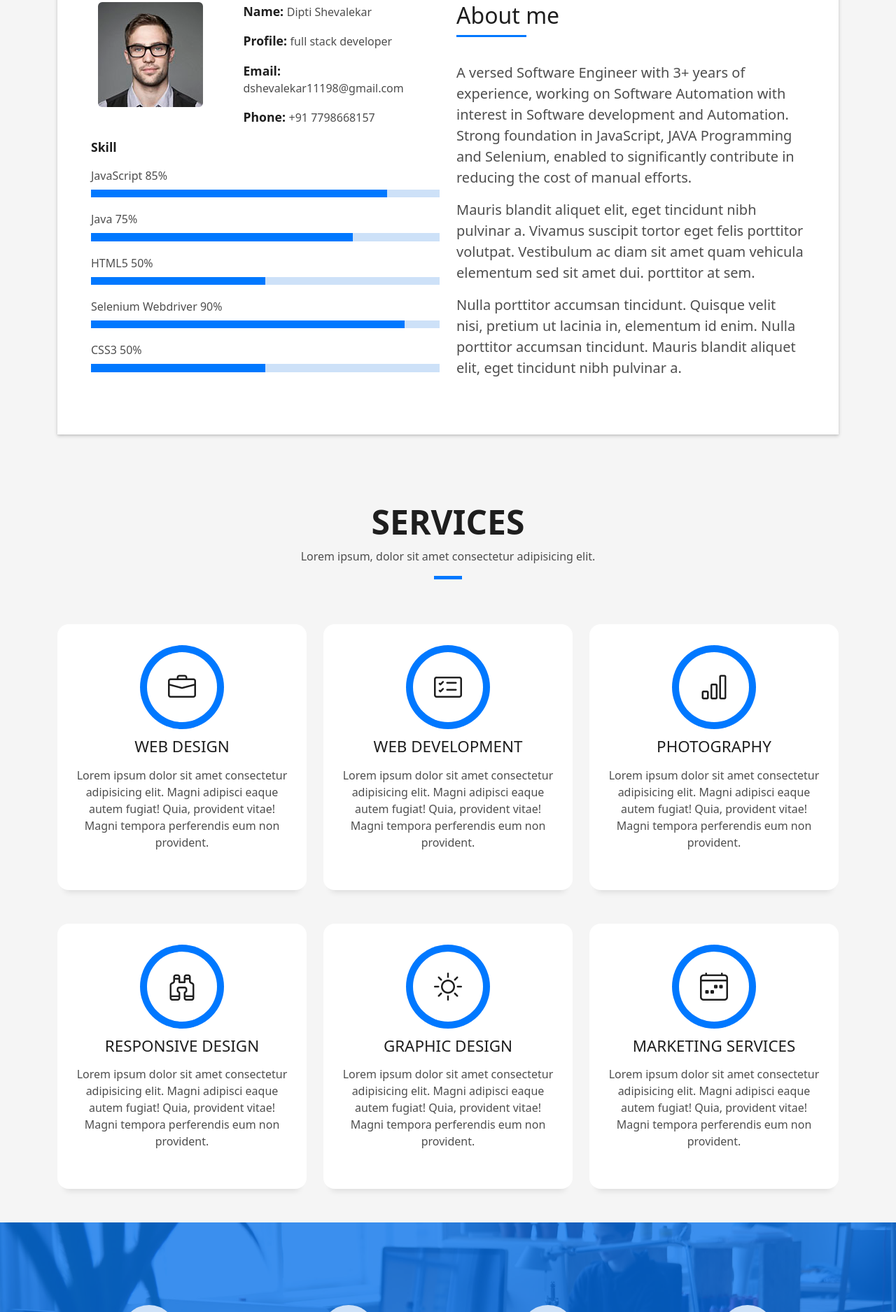
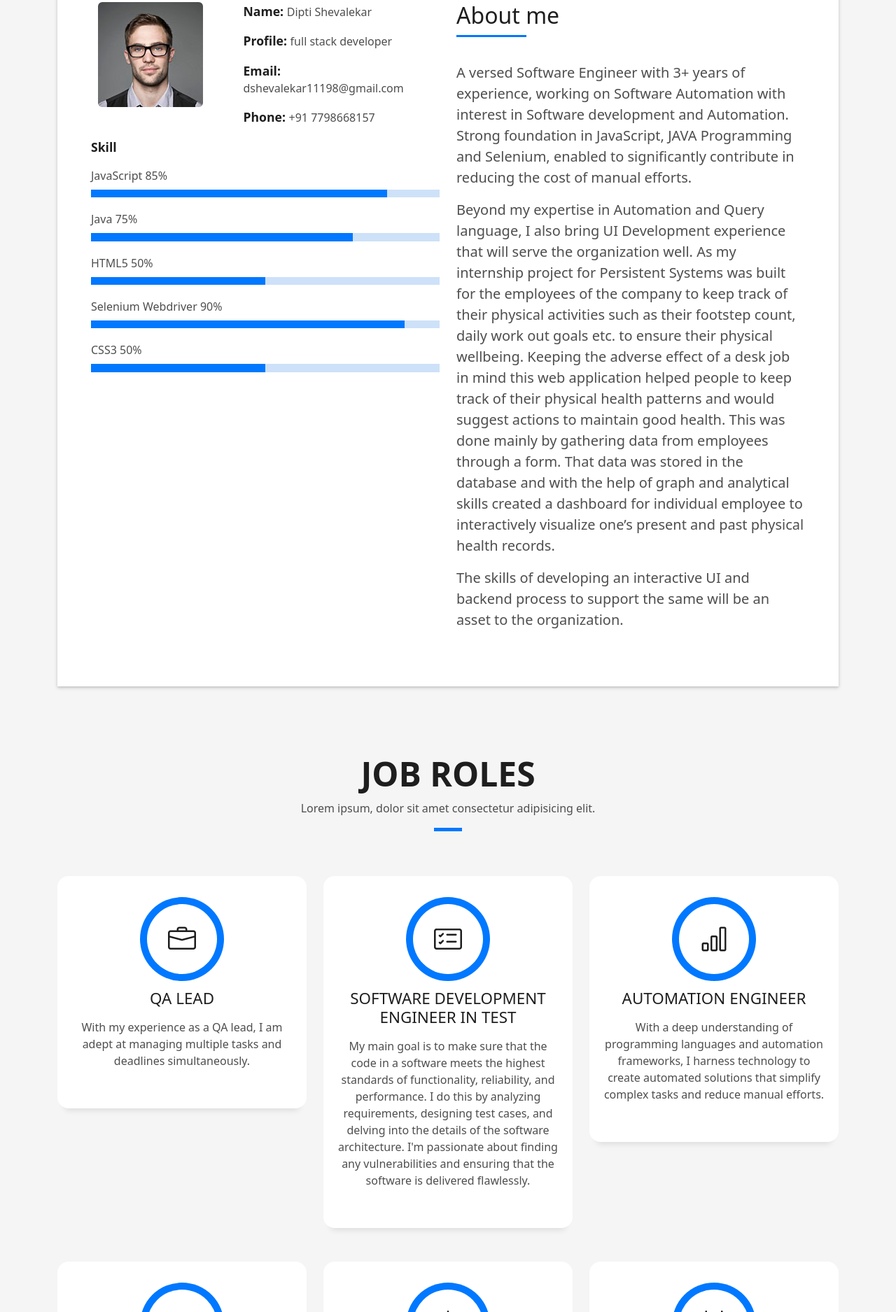
Before and after one commit to DiptiShevalekar/portfolio, a plain HTML site: page index.html in a window 1280 px wide. Shown: the part 925-2800 px from the top of the page at 70% size. Drawn offline with Linux system fonts and the light colour scheme.

Commit message:
3rd push

```diff
--- a/index.html
+++ b/index.html
@@ -5,7 +5,7 @@
   <meta charset="utf-8">
   <meta content="width=device-width, initial-scale=1.0" name="viewport">
 
-  <title>DevFolio Bootstrap Portfolio Template - Index</title>
+  <title></title>
   <meta content="" name="description">
   <meta content="" name="keywords">
 
@@ -22,13 +22,6 @@
   <!-- Template Main CSS File -->
   <link href="assets/css/style.css" rel="stylesheet">
 
-  <!-- =======================================================
-  * Template Name: DevFolio
-  * Updated: Mar 10 2023 with Bootstrap v5.2.3
-  * Template URL: https://bootstrapmade.com/devfolio-bootstrap-portfolio-html-template/
-  * Author: BootstrapMade.com
-  * License: https://bootstrapmade.com/license/
-  ======================================================== -->
 </head>
 
 <body>
@@ -37,7 +30,7 @@
   <header id="header" class="fixed-top">
     <div class="container d-flex align-items-center justify-content-between">
 
-      <h1 class="logo"><a href="index.html">DevFolio</a></h1>
+      <h1 class="logo"><a href="index.html"></a></h1>
       <!-- Uncomment below if you prefer to use an image logo -->
       <!-- <a href="index.html" class="logo"><img src="assets/img/logo.png" alt="" class="img-fluid"></a>-->
 
@@ -145,17 +138,14 @@
                       </h5>
                     </div>
                     <p class="lead">
-                      A versed Software Engineer with 3+ years of experience, working on Software Automation with interest in Software development and Automation. Strong foundation in JavaScript, JAVA Programming and Selenium, enabled to significantly contribute in reducing the cost of manual efforts.
+                    A versed Software Engineer with 3+ years of experience, working on Software Automation with interest in Software development and Automation.
+                    Strong foundation in JavaScript, JAVA Programming and Selenium, enabled to significantly contribute in reducing the cost of manual efforts.
                     </p>
                     <p class="lead">
-                      Mauris blandit aliquet elit, eget tincidunt nibh pulvinar a. Vivamus suscipit tortor eget felis
-                      porttitor volutpat. Vestibulum
-                      ac diam sit amet quam vehicula elementum sed sit amet dui. porttitor at sem.
+                      Beyond my expertise in Automation and Query language, I also bring UI Development experience that will serve the organization well. As my internship project for Persistent Systems was built for the employees of the company to keep track of their physical activities such as their footstep count, daily work out goals etc. to ensure their physical wellbeing. Keeping the adverse effect of a desk job in mind this web application helped people to keep track of their physical health patterns and would suggest actions to maintain good health. This was done mainly by gathering data from employees through a form. That data was stored in the database and with the help of graph and analytical skills created a dashboard for individual employee to interactively visualize one’s present and past physical health records.
                     </p>
                     <p class="lead">
-                      Nulla porttitor accumsan tincidunt. Quisque velit nisi, pretium ut lacinia in, elementum id enim.
-                      Nulla porttitor accumsan
-                      tincidunt. Mauris blandit aliquet elit, eget tincidunt nibh pulvinar a.
+                       The skills of developing an interactive UI and backend process to support the same will be an asset to the organization.
                     </p>
                   </div>
                 </div>
@@ -173,7 +163,7 @@
           <div class="col-sm-12">
             <div class="title-box text-center">
               <h3 class="title-a">
-                Services
+                JOB ROLES
               </h3>
               <p class="subtitle-a">
                 Lorem ipsum, dolor sit amet consectetur adipisicing elit.
@@ -189,11 +179,9 @@
                 <span class="ico-circle"><i class="bi bi-briefcase"></i></span>
               </div>
               <div class="service-content">
-                <h2 class="s-title">Web Design</h2>
+                <h2 class="s-title">QA LEAD</h2>
                 <p class="s-description text-center">
-                  Lorem ipsum dolor sit amet consectetur adipisicing elit. Magni adipisci eaque autem fugiat! Quia,
-                  provident vitae! Magni
-                  tempora perferendis eum non provident.
+                  With my experience as a QA lead, I am adept at managing multiple tasks and deadlines simultaneously.
                 </p>
               </div>
             </div>
@@ -204,11 +192,9 @@
                 <span class="ico-circle"><i class="bi bi-card-checklist"></i></span>
               </div>
               <div class="service-content">
-                <h2 class="s-title">Web Development</h2>
+                <h2 class="s-title">SOFTWARE DEVELOPMENT ENGINEER IN TEST</h2>
                 <p class="s-description text-center">
-                  Lorem ipsum dolor sit amet consectetur adipisicing elit. Magni adipisci eaque autem fugiat! Quia,
-                  provident vitae! Magni
-                  tempora perferendis eum non provident.
+                  My main goal is to make sure that the code in a software meets the highest standards of functionality, reliability, and performance. I do this by analyzing requirements, designing test cases, and delving into the details of the software architecture. I'm passionate about finding any vulnerabilities and ensuring that the software is delivered flawlessly.
                 </p>
               </div>
             </div>
@@ -219,11 +205,9 @@
                 <span class="ico-circle"><i class="bi bi-bar-chart"></i></span>
               </div>
               <div class="service-content">
-                <h2 class="s-title">Photography</h2>
+                <h2 class="s-title">AUTOMATION ENGINEER</h2>
                 <p class="s-description text-center">
-                  Lorem ipsum dolor sit amet consectetur adipisicing elit. Magni adipisci eaque autem fugiat! Quia,
-                  provident vitae! Magni
-                  tempora perferendis eum non provident.
+                  With a deep understanding of programming languages and automation frameworks, I harness technology to create automated solutions that simplify complex tasks and reduce manual efforts.
                 </p>
               </div>
             </div>
@@ -234,11 +218,9 @@
                 <span class="ico-circle"><i class="bi bi-binoculars"></i></span>
               </div>
               <div class="service-content">
-                <h2 class="s-title">Responsive Design</h2>
+                <h2 class="s-title">FULLSTACK DEVELOPER INTERN</h2>
                 <p class="s-description text-center">
-                  Lorem ipsum dolor sit amet consectetur adipisicing elit. Magni adipisci eaque autem fugiat! Quia,
-                  provident vitae! Magni
-                  tempora perferendis eum non provident.
+                  I am equipped with a diverse skill set that allows me to tackle projects from end to end. From crafting intuitive user interfaces and captivating user experiences to designing robust server-side architectures and optimizing database performance, I thrive in the dynamic realm of fullstack development.
                 </p>
               </div>
             </div>
@@ -249,11 +231,9 @@
                 <span class="ico-circle"><i class="bi bi-brightness-high"></i></span>
               </div>
               <div class="service-content">
-                <h2 class="s-title">Graphic Design</h2>
+                <h2 class="s-title">WEB DESIGN INTERN</h2>
                 <p class="s-description text-center">
-                  Lorem ipsum dolor sit amet consectetur adipisicing elit. Magni adipisci eaque autem fugiat! Quia,
-                  provident vitae! Magni
-                  tempora perferendis eum non provident.
+                  I have a keen eye for detail, ensuring that user interface elements, typography, and color schemes harmonized seamlessly to enhance the user experience.
                 </p>
               </div>
             </div>
@@ -264,11 +244,9 @@
                 <span class="ico-circle"><i class="bi bi-calendar4-week"></i></span>
               </div>
               <div class="service-content">
-                <h2 class="s-title">Marketing Services</h2>
+                <h2 class="s-title">YOGA TRAINER</h2>
                 <p class="s-description text-center">
-                  Lorem ipsum dolor sit amet consectetur adipisicing elit. Magni adipisci eaque autem fugiat! Quia,
-                  provident vitae! Magni
-                  tempora perferendis eum non provident.
+                  Experience spanning across various yoga styles, such as Hatha, Vinyasa, and Yin, allowing me to tailor sessions to the unique needs and abilities of my students.
                 </p>
               </div>
             </div>
@@ -288,8 +266,8 @@
                 <span class="ico-circle"><i class="bi bi-check"></i></span>
               </div>
               <div class="counter-num">
-                <p data-purecounter-start="0" data-purecounter-end="450" data-purecounter-duration="1" class="counter purecounter"></p>
-                <span class="counter-text">WORKS COMPLETED</span>
+                <p data-purecounter-start="0" data-purecounter-end="6" data-purecounter-duration="1" class="counter purecounter"></p>
+                <span class="counter-text">PROJECTS COMPLETED</span>
               </div>
             </div>
           </div>
@@ -299,7 +277,7 @@
                 <span class="ico-circle"><i class="bi bi-journal-richtext"></i></span>
               </div>
               <div class="counter-num">
-                <p data-purecounter-start="0" data-purecounter-end="25" data-purecounter-duration="1" class="counter purecounter"></p>
+                <p data-purecounter-start="0" data-purecounter-end="3" data-purecounter-duration="1" class="counter purecounter"></p>
                 <span class="counter-text">YEARS OF EXPERIENCE</span>
               </div>
             </div>
@@ -310,8 +288,8 @@
                 <span class="ico-circle"><i class="bi bi-people"></i></span>
               </div>
               <div class="counter-num">
-                <p data-purecounter-start="0" data-purecounter-end="550" data-purecounter-duration="1" class="counter purecounter"></p>
-                <span class="counter-text">TOTAL CLIENTS</span>
+                <p data-purecounter-start="0" data-purecounter-end="50" data-purecounter-duration="1" class="counter purecounter"></p>
+                <span class="counter-text">Courseworks</span>
               </div>
             </div>
           </div>
@@ -321,7 +299,7 @@
                 <span class="ico-circle"><i class="bi bi-award"></i></span>
               </div>
               <div class="counter-num">
-                <p data-purecounter-start="0" data-purecounter-end="48" data-purecounter-duration="1" class="counter purecounter"></p>
+                <p data-purecounter-start="0" data-purecounter-end="20" data-purecounter-duration="1" class="counter purecounter"></p>
                 <span class="counter-text">AWARD WON</span>
               </div>
             </div>
```
